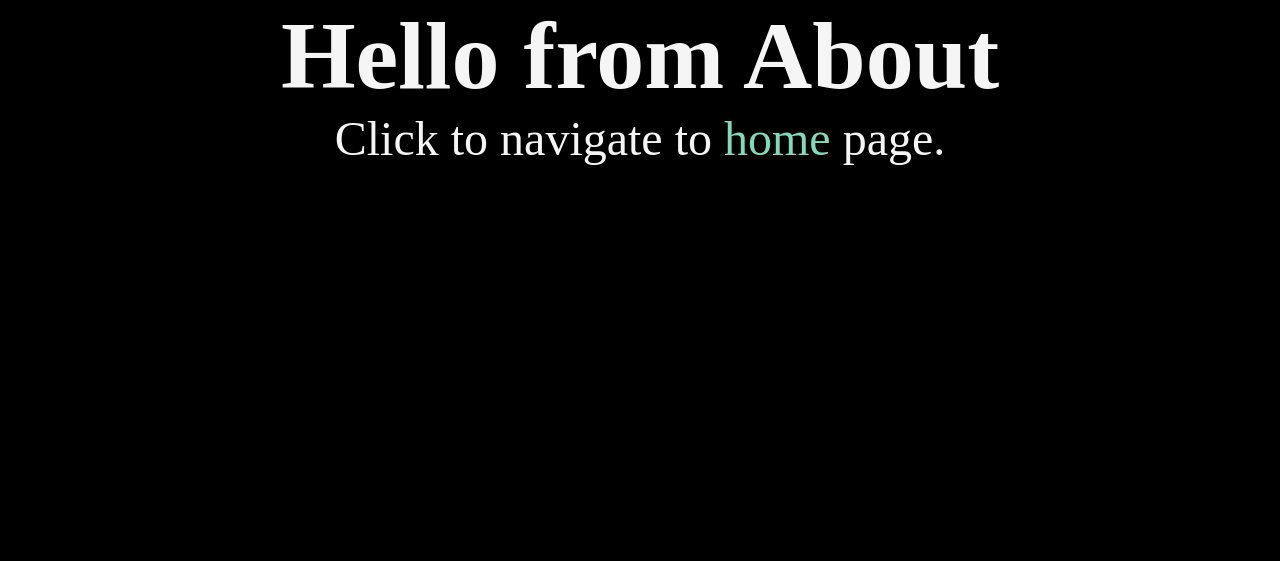
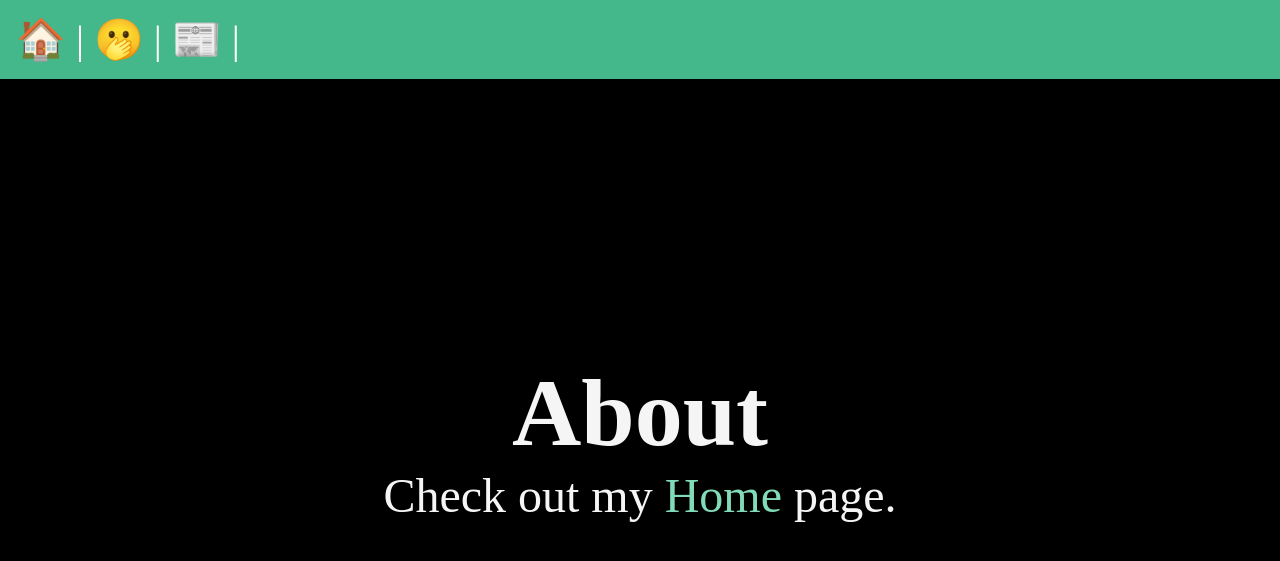
Before and after one commit to OthmanGh/Django-Intro, a Django app: page /about/ in a window 1280 px wide. Shown: the top 561 px of the page. Run offline with Django 5.2, Linux system fonts and the light colour scheme.

Commit message:
Modify about template

```diff
--- a/server/templates/about.html
+++ b/server/templates/about.html
@@ -1,15 +1,4 @@
-<!DOCTYPE html>
-{% load static %}
-<html lang="en">
-  <head>
-    <meta charset="UTF-8" />
-    <meta name="viewport" content="width=device-width, initial-scale=1.0" />
-    <link rel="stylesheet" href="{% static 'css/styles.css' %}" />
-    <title>Home</title>
-    <script src="{% static 'js/main.js' %}" defer></script>
-  </head>
-  <body>
-    <h1>Hello from About</h1>
-    <p>Click to navigate to <a href="/">home</a> page.</p>
-  </body>
-</html>
+{% extends 'layout.html' %} {% block title %} About {%endblock %} {% block content %}
+<h1>About</h1>
+<p>Check out my <a href="/">Home</a> page.</p>
+{%endblock%}
```
